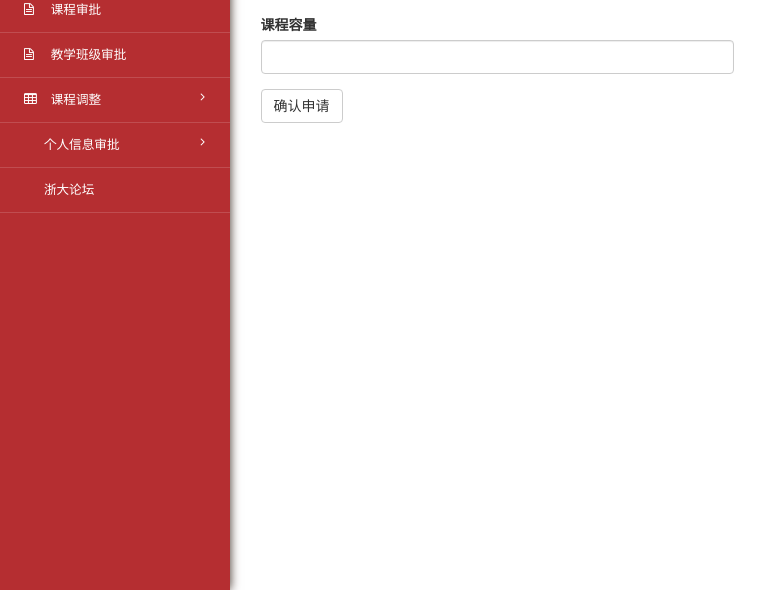
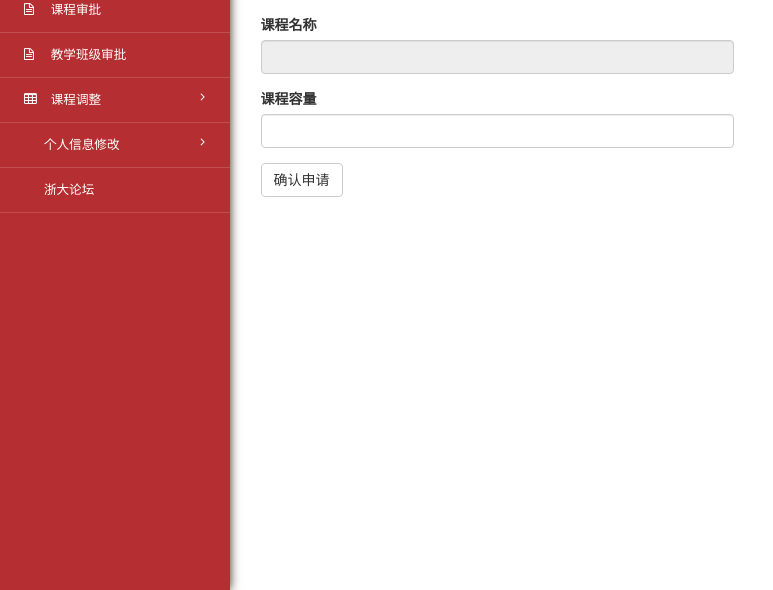
Before and after one commit to KathyFlores/Educational-Administration-System, a Django app: template basicInfo/templates/basicInfo/admin_course_open.html in a window 1280 px wide. Shown: the part 210-800 px from the top of the page, without its empty margins (0-773 px from the left). Run offline with Django 3.2, Linux system fonts and the light colour scheme; the template is opened without the code that fills it, so the values that code supplies are empty; parts of the project's set-up code (start-up, migrations or seed data) failed here and were passed over; some libraries are stand-ins or nearby versions.

Commit message:
Modify some alert and add course name when applying teach.

```diff
--- a/basicInfo/templates/basicInfo/admin_course_adjust.html
+++ b/basicInfo/templates/basicInfo/admin_course_adjust.html
@@ -168,7 +168,7 @@
         }).then(
             function (data) {
 				if(data.success){
-                    alert("成功")
+                    alert("修改成功")
                 }
                 else{
                     alert(data.reason)
--- a/basicInfo/templates/basicInfo/admin_course_approve.html
+++ b/basicInfo/templates/basicInfo/admin_course_approve.html
@@ -31,7 +31,6 @@
                         <th>课程学分</th>
                         <th>课程课时</th>
                         <th>课程介绍</th>
-                        <th>课程学期</th>
                         <th>课程类型</th>
                         <th>考试时间</th>
                         <th>批复</th>
@@ -78,7 +77,6 @@
                          "<td>"+data[i].credit+"</td>\n" +
                          "<td>"+data[i].hour+"</td>\n" +
                          "<td>"+data[i].intro+"</td>\n" +
-                         "<td>"+data[i].semester+"</td>\n" +
                          "<td><input type=\"text\" placeholder=\"请输入课程类型(MSC)\" id=\"t"+i+"\"/></td>\n" +
                          "<td><input type=\"datetime-local\" class=\"datepicker\" placeholder=\"请选择日期\" id=\"d"+i+"\"/></td>\n" +
                          "<td><button onclick=\"disagree(\'"+data[i].id+"\',"+i+")\" id=\"b"+i+"\" type=\"button\" style=\"background-color: #1A9F00\" class=\"btn btn-primary\">拒绝</button>" +
--- a/basicInfo/templates/basicInfo/admin_course_open.html
+++ b/basicInfo/templates/basicInfo/admin_course_open.html
@@ -24,6 +24,10 @@
                             </div>
                         </form>
                 </form>
+                </div>
+                <div class="form-group">
+                    <label for="disabledSelect">课程名称</label>
+                    <input name="cour_name" id="cour_name" type="text" class="form-control" aria-describedby="basic-addon2" disabled value={{cour_name}}>
                 </div>
                 <div class="form-group">
                     <label for="disabledSelect">课程容量</label>
@@ -72,7 +76,7 @@
 				console.log(data);
 				if(data.success)
 				{
-					alert("Apply success")
+					alert("申请成功")
 				}
 				else{
 					alert(data.reason)
@@ -105,13 +109,7 @@
             }).then(
                 function (data) {
                     console.log(data);
-					cour_id.value = data.course_id;
 					cour_name.value = data.name;
-					credit.value = data.credit;
-					hour.value = data.hour;
-					intro.value = data.intro;
-					cour_type.value = data.type;
-					exam_time.value = data.exam_date;
                 }
             );
 	}
--- a/basicInfo/templates/basicInfo/admin_course_regist.html
+++ b/basicInfo/templates/basicInfo/admin_course_regist.html
@@ -81,7 +81,7 @@
 				console.log(data);
 				if(data.success)
 				{
-					alert("Apply success");
+					alert("申请成功");
 				}
 				else{
 					alert(data.reason);
--- a/basicInfo/templates/basicInfo/admin_menu.html
+++ b/basicInfo/templates/basicInfo/admin_menu.html
@@ -40,10 +40,10 @@
 
 					</ul>
 				</li>
-				<li id="menu-academico" ><a href="#"><i class="lnr lnr-layers"></i> <span> 个人信息审批</span> <span class="fa fa-angle-right" style="float: right"></span></a>
+				<li id="menu-academico" ><a href="#"><i class="lnr lnr-layers"></i> <span> 个人信息修改</span> <span class="fa fa-angle-right" style="float: right"></span></a>
 					<ul id="menu-academico-sub" >
-						<li id="menu-academico-avaliacoes" ><a href="/basic/admin_apply_approve_s">学生申请</a></li>
-						<li id="menu-academico-boletim" ><a href="/basic/admin_apply_approve_t">教师申请</a></li>
+						<li id="menu-academico-avaliacoes" ><a href="/basic/admin_apply_approve_s">学生信息修改</a></li>
+						<li id="menu-academico-boletim" ><a href="/basic/admin_apply_approve_t">教师信息修改</a></li>
 					</ul>
 				</li>
 				<!-- <li><a href="/basic/admin_select_adjust"><i class="lnr lnr-chart-bars"></i> <span>选课调整</span></a></li> -->
--- a/basicInfo/templates/basicInfo/admin_teach_adjust.html
+++ b/basicInfo/templates/basicInfo/admin_teach_adjust.html
@@ -176,7 +176,7 @@
         }).then(
             function (data) {
 				if(data.success){
-                    alert("成功")
+                    alert("修改成功")
                 }
                 else{
                     alert(data.reason)
--- a/basicInfo/templates/basicInfo/student_personinfo.html
+++ b/basicInfo/templates/basicInfo/student_personinfo.html
@@ -201,6 +201,9 @@
             }).then(
                 function (data) {
                     console.log(data);
+					if(data.success)
+						alert("修改成功");
+					else alert(data.reason);
                 }
             );
 
--- a/basicInfo/templates/basicInfo/teacher_course_open.html
+++ b/basicInfo/templates/basicInfo/teacher_course_open.html
@@ -72,7 +72,7 @@
 				console.log(data);
 				if(data.success)
 				{
-					alert("Apply success")
+					alert("申请成功")
 				}
 				else{
 					alert(data.reason)
--- a/basicInfo/templates/basicInfo/teacher_course_regist.html
+++ b/basicInfo/templates/basicInfo/teacher_course_regist.html
@@ -86,10 +86,10 @@
 				console.log(data);
 				if(data.success)
 				{
-					{#alert("Apply success");#}
+					alert("申请成功");
 				}
 				else{
-					alert("fail");
+					alert(data.reason);
 				}
 
 			}
--- a/basicInfo/templates/basicInfo/teacher_information.html
+++ b/basicInfo/templates/basicInfo/teacher_information.html
@@ -31,7 +31,7 @@
 				</div>
 				<div class="form-group">
 					<label for="disabledSelect">办公室</label>
-					<input name="tdepartment" id="teacher_office" type="text" class="form-control" aria-describedby="basic-addon2" placeholder={{teacher_office}}>
+					<input name="tdepartment" id="teacher_office" type="text" class="form-control" aria-describedby="basic-addon2" disabled placeholder={{teacher_office}}>
 				</div>
 				<div class="form-group">
 					<label for="disabledSelect">管理学院</label>
@@ -89,10 +89,10 @@
                 console.log(data);
 				if(data.success)
 				{
-					alert("success");
+					alert("修改成功");
                 }
 				else{
-					alert("fail");
+					alert(data.reason);
 				}
             }
 
```
Also changed, not shown: db.sqlite3.
